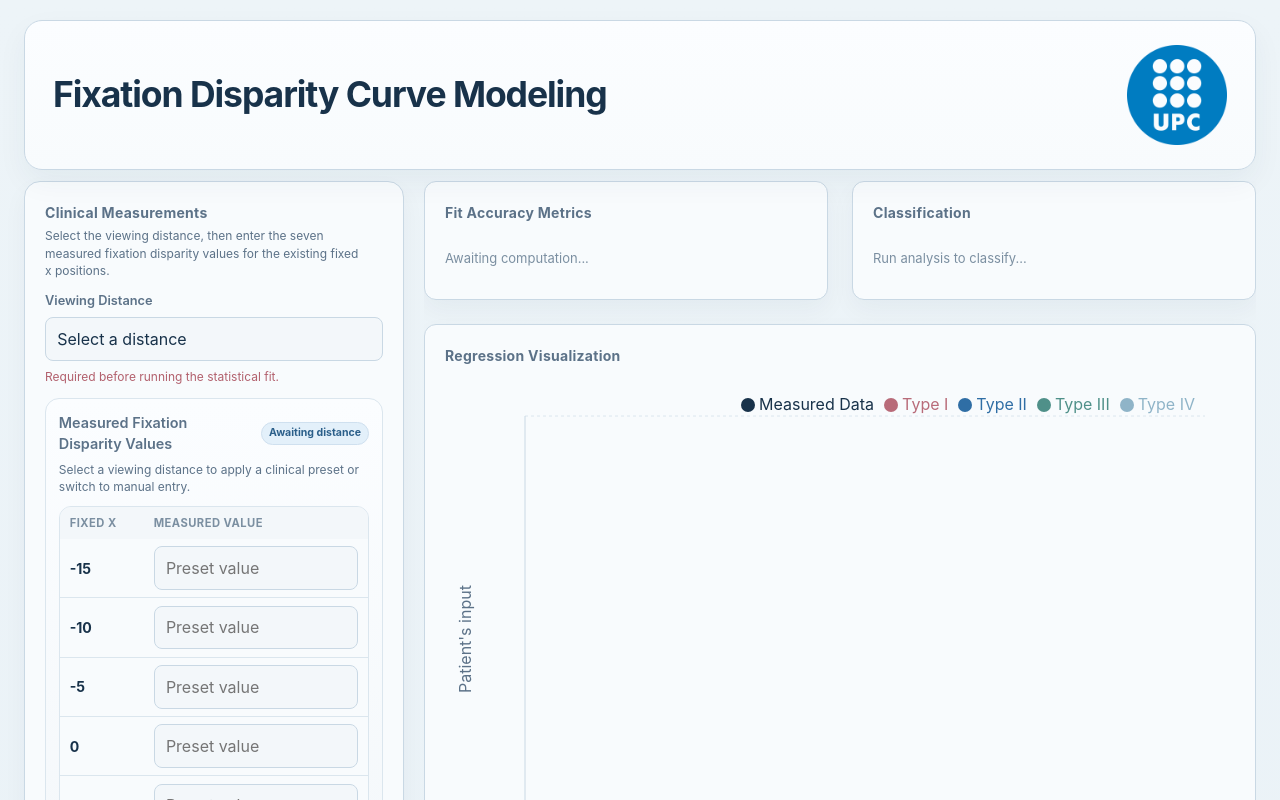
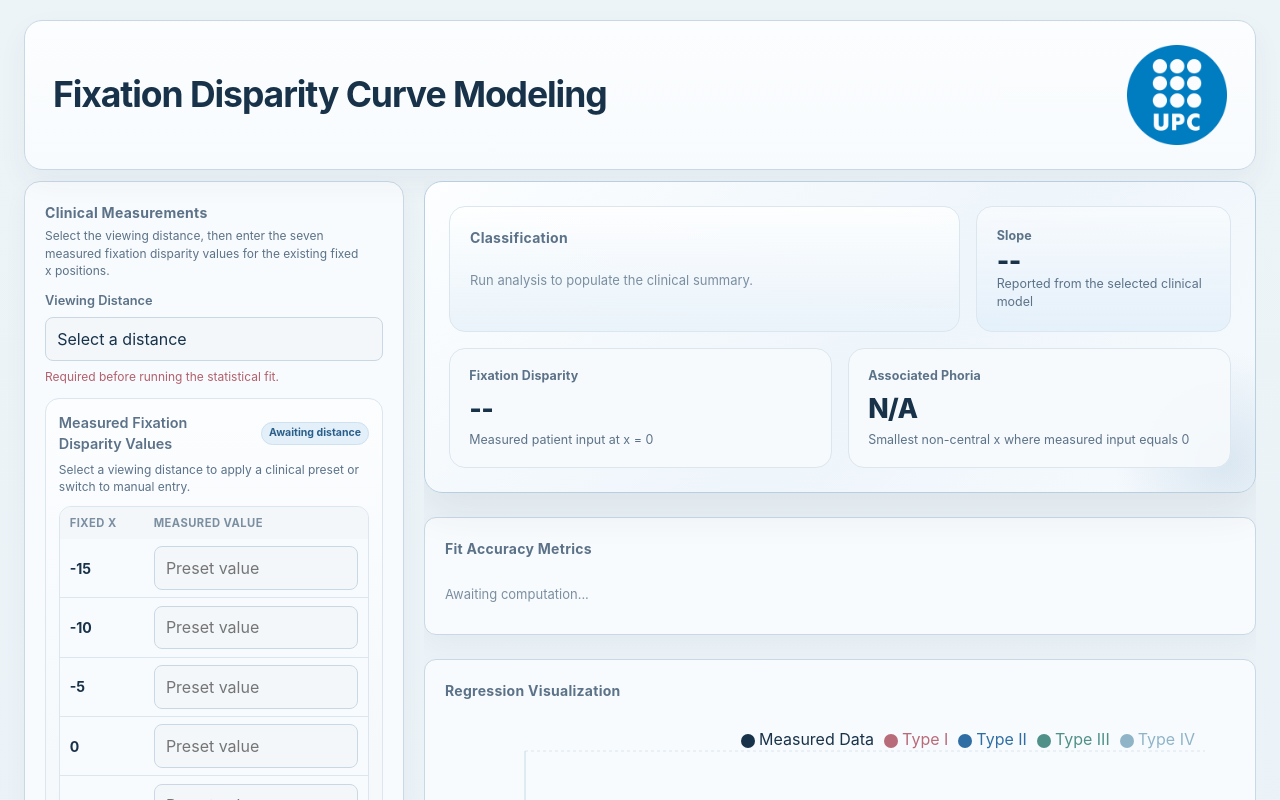
Before and after one commit to aashishb11/TFG-Fixation-Disparity-Curves, a React app in the folder frontend/: page / in a window 1280 px wide. Shown: the top 800 px of the page. Built offline with nearby package versions, Linux system fonts and the light colour scheme; the HTML template or start-up script is replaced by a standard one.

Commit message:
classification,slope and phoria views

```diff
--- a/frontend/src/App.css
+++ b/frontend/src/App.css
@@ -190,9 +190,65 @@
 }
 
 .card--classification {
+  position: relative;
   display: flex;
   flex-direction: column;
-  justify-content: center;
+  gap: 1rem;
+  grid-column: 1 / -1;
+  padding: 1.5rem;
+  background: linear-gradient(135deg, #fcfeff 0%, #eef5fb 55%, #f7fbfe 100%);
+  border-color: #b9cfdf;
+  border-radius: 18px;
+  box-shadow: 0 18px 40px rgba(24, 50, 74, 0.08);
+  overflow: hidden;
+}
+
+.card--classification::after {
+  content: "";
+  position: absolute;
+  inset: auto -80px -80px auto;
+  width: 220px;
+  height: 220px;
+  background: radial-gradient(circle, rgba(47, 110, 165, 0.14) 0%, rgba(47, 110, 165, 0) 72%);
+  pointer-events: none;
+}
+
+.card--metrics {
+  grid-column: 1 / -1;
+}
+
+.classification-card__top {
+  display: grid;
+  grid-template-columns: minmax(0, 1.8fr) minmax(220px, 0.9fr);
+  gap: 1rem;
+  align-items: stretch;
+}
+
+.classification-card__primary,
+.classification-card__slope,
+.summary-stat {
+  position: relative;
+  z-index: 1;
+  border-radius: 16px;
+  border: 1px solid var(--color-border-soft);
+}
+
+.classification-card__primary {
+  padding: 1.25rem;
+  background: linear-gradient(180deg, rgba(255, 255, 255, 0.82) 0%, rgba(233, 243, 250, 0.98) 100%);
+}
+
+.classification-card__primary .card__title {
+  margin-bottom: 0.8rem;
+}
+
+.classification-card__slope {
+  display: flex;
+  flex-direction: column;
+  justify-content: space-between;
+  min-height: 100%;
+  padding: 1.25rem;
+  background: linear-gradient(180deg, rgba(248, 251, 253, 0.95) 0%, rgba(227, 240, 250, 0.9) 100%);
 }
 
 .card__placeholder {
@@ -455,16 +511,57 @@
 
 .classification-card__value {
   color: var(--color-accent);
-  font-size: 1.75rem;
+  font-size: clamp(2rem, 1.5rem + 1.2vw, 2.8rem);
   font-weight: 800;
+  letter-spacing: -0.03em;
+  line-height: 1.05;
 }
 
 .classification-card__note {
   display: block;
-  margin-top: 0.25rem;
+  margin-top: 0.45rem;
   color: var(--color-text-secondary);
-  font-size: 0.75rem;
-  font-weight: 400;
+  font-size: 0.8rem;
+  font-weight: 500;
+  max-width: 42ch;
+}
+
+.classification-card__stat-label,
+.summary-stat__label {
+  color: var(--color-text-secondary);
+  font-size: 0.78rem;
+  font-weight: 700;
+  letter-spacing: 0.01em;
+}
+
+.classification-card__stat-value,
+.summary-stat__value {
+  color: var(--color-text-primary);
+  font-size: clamp(1.5rem, 1.15rem + 0.65vw, 2rem);
+  font-weight: 800;
+  letter-spacing: -0.02em;
+  line-height: 1.1;
+}
+
+.classification-card__stat-note,
+.summary-stat__meta {
+  color: var(--color-text-secondary);
+  font-size: 0.78rem;
+  line-height: 1.45;
+}
+
+.classification-card__stats {
+  display: grid;
+  grid-template-columns: repeat(2, minmax(0, 1fr));
+  gap: 1rem;
+}
+
+.summary-stat {
+  display: flex;
+  flex-direction: column;
+  gap: 0.5rem;
+  padding: 1.1rem 1.2rem;
+  background: rgba(248, 251, 253, 0.88);
 }
 
 .chart-card {
@@ -505,6 +602,11 @@
   }
 
   .dashboard-grid {
+    grid-template-columns: 1fr;
+  }
+
+  .classification-card__top,
+  .classification-card__stats {
     grid-template-columns: 1fr;
   }
 }
--- a/frontend/src/App.tsx
+++ b/frontend/src/App.tsx
@@ -148,8 +148,8 @@ export default function App() {
 
         <main className="dashboard">
           <section className="dashboard-grid">
+            <ClassificationCard result={response} />
             <MetricsTable result={response} />
-            <ClassificationCard result={response} />
           </section>
 
           <CurveChart
--- a/frontend/src/components/ClassificationCard.tsx
+++ b/frontend/src/components/ClassificationCard.tsx
@@ -1,4 +1,5 @@
 import { MODEL_DISPLAY_LABELS } from "../constants/fdc";
+import { deriveClinicalMeasurements } from "../lib/clinicalSummary";
 import type { ComputeResponse } from "../types/fdc";
 
 type ClassificationCardProps = {
@@ -6,20 +7,73 @@ type ClassificationCardProps = {
 };
 
 export function ClassificationCard({ result }: ClassificationCardProps) {
+  const selectedModel =
+    result === null ? null : result.models[result.classification.best_by_sse];
+  const clinicalMeasurements = deriveClinicalMeasurements(result?.measured ?? []);
+
+  const formatSummaryValue = (
+    value: number | null,
+    fallback = "--",
+  ): string => {
+    if (value === null) {
+      return fallback;
+    }
+
+    return value.toFixed(3);
+  };
+
   return (
     <article className="card card--classification">
+      <div className="classification-card__top">
+        <section className="classification-card__primary">
           <h3 className="card__title">Classification</h3>
           {result ? (
+            <>
               <div className="classification-card__value">
                 {MODEL_DISPLAY_LABELS[result.classification.best_by_sse]}
+              </div>
               <span className="classification-card__note">
                 Selected as the primary clinical model based on Sum of Squared
                 Errors (SSE)
               </span>
+            </>
+          ) : (
+            <div className="card__placeholder">
+              Run analysis to populate the clinical summary.
             </div>
-      ) : (
-        <div className="card__placeholder">Run analysis to classify...</div>
           )}
+        </section>
+
+        <section className="classification-card__slope">
+          <span className="classification-card__stat-label">Slope</span>
+          <strong className="classification-card__stat-value">
+            {formatSummaryValue(selectedModel?.slope ?? null)}
+          </strong>
+          <span className="classification-card__stat-note">
+            Reported from the selected clinical model
+          </span>
+        </section>
+      </div>
+
+      <div className="classification-card__stats">
+        <section className="summary-stat">
+          <span className="summary-stat__label">Fixation Disparity</span>
+          <strong className="summary-stat__value">
+            {formatSummaryValue(clinicalMeasurements.fixationDisparity)}
+          </strong>
+          <span className="summary-stat__meta">Measured patient input at x = 0</span>
+        </section>
+
+        <section className="summary-stat">
+          <span className="summary-stat__label">Associated Phoria</span>
+          <strong className="summary-stat__value">
+            {formatSummaryValue(clinicalMeasurements.associatedPhoria, "N/A")}
+          </strong>
+          <span className="summary-stat__meta">
+            Smallest non-central x where measured input equals 0
+          </span>
+        </section>
+      </div>
     </article>
   );
 }
--- a/frontend/src/components/MetricsTable.tsx
+++ b/frontend/src/components/MetricsTable.tsx
@@ -7,7 +7,7 @@ type MetricsTableProps = {
 
 export function MetricsTable({ result }: MetricsTableProps) {
   return (
-    <article className="card">
+    <article className="card card--metrics">
       <h3 className="card__title">Fit Accuracy Metrics</h3>
 
       {!result ? (
--- /dev/null
+++ b/frontend/src/lib/clinicalSummary.ts
@@ -0,0 +1,34 @@
+import type { Point } from "../types/fdc";
+
+export type ClinicalMeasurements = {
+  fixationDisparity: number | null;
+  associatedPhoria: number | null;
+};
+
+function normalizeClinicalValue(value: number): number {
+  return Object.is(value, -0) ? 0 : value;
+}
+
+export function deriveClinicalMeasurements(
+  measured: Point[],
+): ClinicalMeasurements {
+  const fixationDisparityPoint = measured.find((point) => point.x === 0);
+  const associatedPhoria = measured.reduce<number | null>((smallestX, point) => {
+    if (point.x === 0 || point.y !== 0) {
+      return smallestX;
+    }
+
+    return smallestX === null || point.x < smallestX ? point.x : smallestX;
+  }, null);
+
+  return {
+    fixationDisparity:
+      fixationDisparityPoint === undefined
+        ? null
+        : normalizeClinicalValue(fixationDisparityPoint.y),
+    associatedPhoria:
+      associatedPhoria === null
+        ? null
+        : normalizeClinicalValue(associatedPhoria),
+  };
+}
```
Lines whose indentation alone changed are shown as unchanged.
